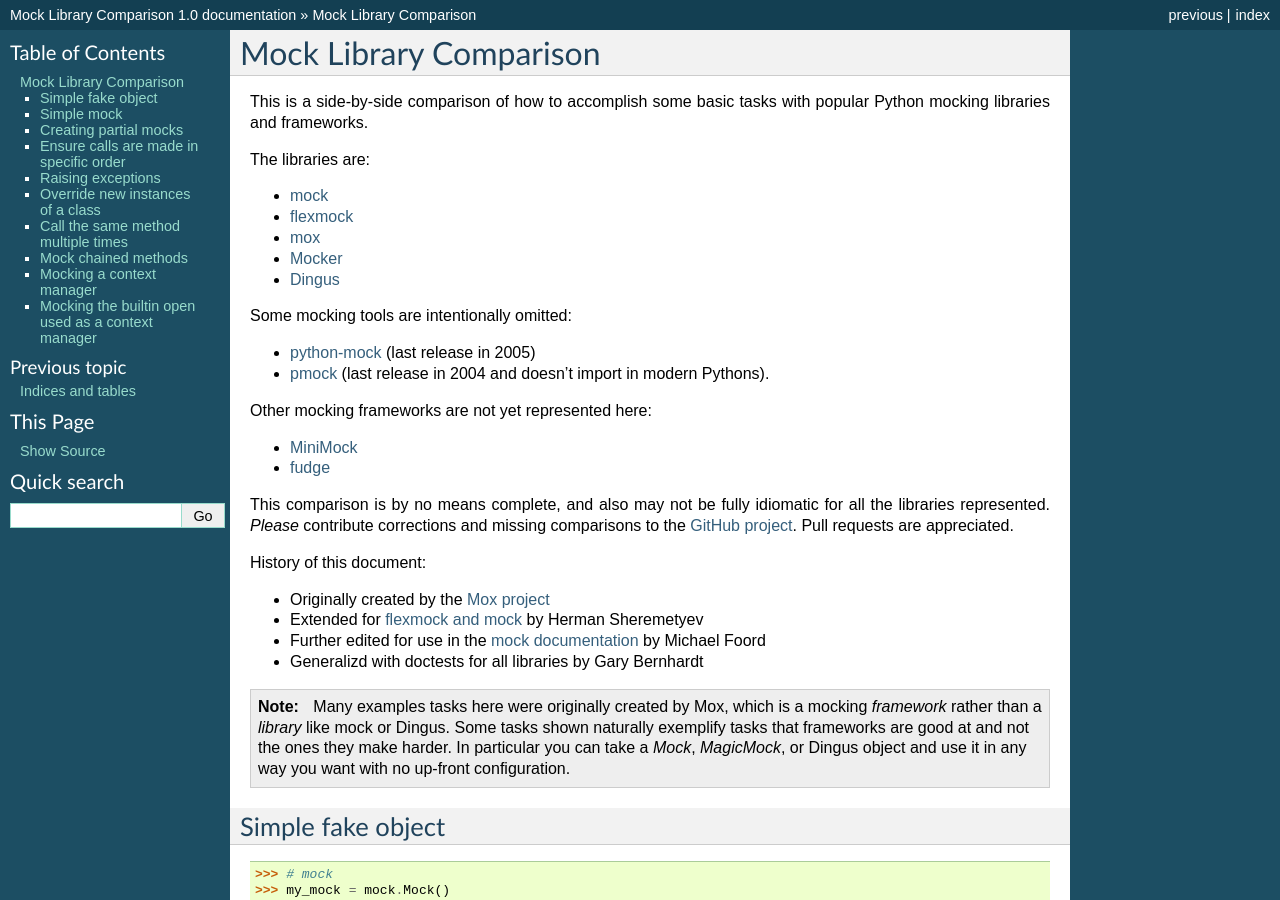
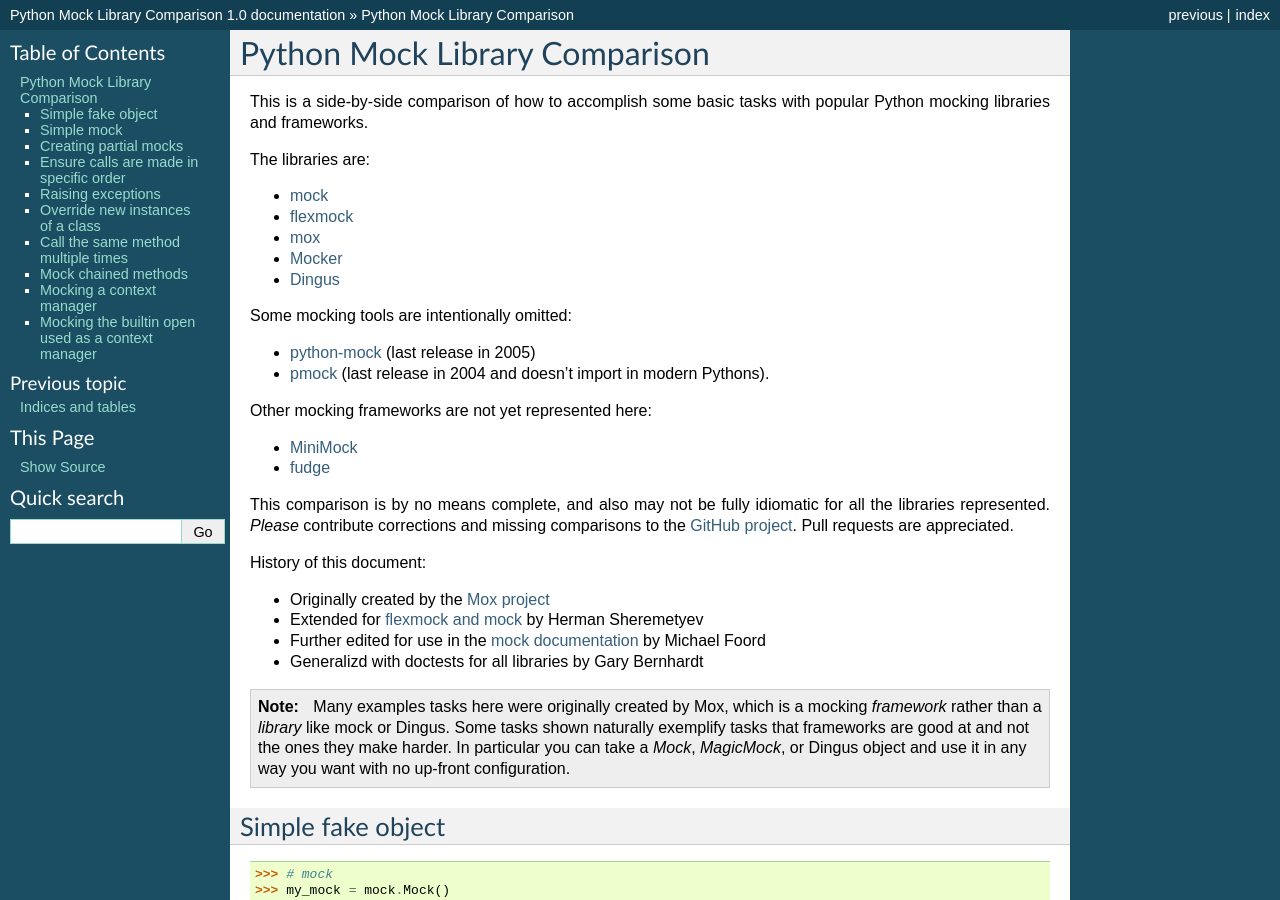
Before and after one commit to garybernhardt/python-mock-comparison, a Sphinx documentation site: the page built from docs/comparison.rst, in a window 1280 px wide and 900 px high. Built offline with Sphinx 7.4.7, drawn with Linux system fonts in a browser that asks for light colours; some of the changed text lies outside the part shown.

Commit message:
change title

```diff
--- a/docs/comparison.rst
+++ b/docs/comparison.rst
@@ -1,6 +1,6 @@
-=========================
- Mock Library Comparison
-=========================
+================================
+ Python Mock Library Comparison
+================================
 
 
 .. testsetup:: *
--- a/docs/conf.py
+++ b/docs/conf.py
@@ -40,7 +40,7 @@
 master_doc = 'index'
 
 # General information about the project.
-project = u'Mock Library Comparison'
+project = u'Python Mock Library Comparison'
 copyright = u'2011, Gary Bernhardt'
 
 # The version info for the project you're documenting, acts as replacement for
```
